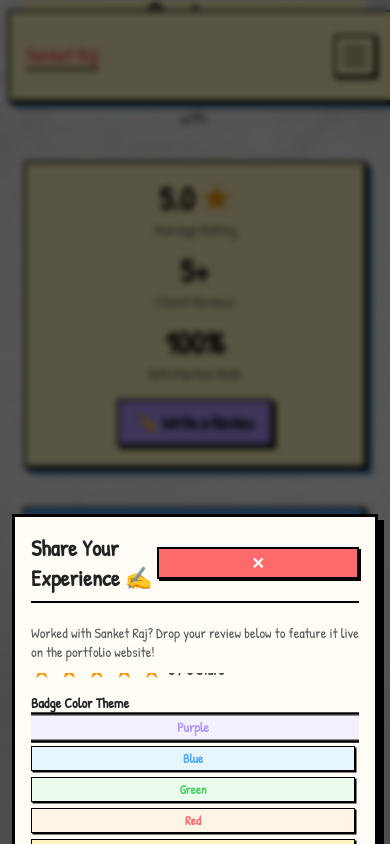
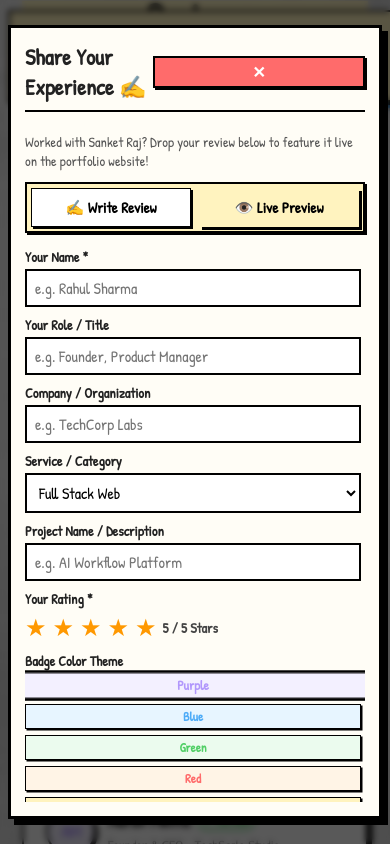
Before and after one commit to 21-sanket/my-portfolio, a React (Vite) app: page / in a window 390 px wide. Both pictures are taken after a click on the button "✏️ Write a Review". Shown: the part 6162-7006 px from the top of the page. Built offline with nearby package versions, Linux system fonts and the light colour scheme.

Commit message:
Optimize review capture modal UX on mobile devices with tab navigation

```diff
--- a/src/components/Testimonials.jsx
+++ b/src/components/Testimonials.jsx
@@ -105,9 +105,13 @@ export default function Testimonials() {
   // Hover state for star rating picker
   const [hoverRating, setHoverRating] = useState(0);
 
+  // State for mobile view tabs ("form" or "preview")
+  const [mobileTab, setMobileTab] = useState("form");
+
   // Lock body scroll when modal is open
   useEffect(() => {
     document.body.style.overflow = isModalOpen ? "hidden" : "";
+    if (isModalOpen) setMobileTab("form");
     return () => {
       document.body.style.overflow = "";
     };
@@ -446,7 +450,25 @@ export default function Testimonials() {
                 Worked with Sanket Raj? Drop your review below to feature it live on the portfolio website!
               </p>
 
-              <div className="modal-body-layout">
+              {/* Mobile View Tab Switcher */}
+              <div className="mobile-modal-tabs">
+                <button
+                  type="button"
+                  className={`mobile-tab-btn ${mobileTab === "form" ? "active" : ""}`}
+                  onClick={() => setMobileTab("form")}
+                >
+                  ✍️ Write Review
+                </button>
+                <button
+                  type="button"
+                  className={`mobile-tab-btn ${mobileTab === "preview" ? "active" : ""}`}
+                  onClick={() => setMobileTab("preview")}
+                >
+                  👁️ Live Preview
+                </button>
+              </div>
+
+              <div className={`modal-body-layout show-mobile-${mobileTab}`}>
                 {/* FORM */}
                 <form className="review-form" onSubmit={handleSubmitReview}>
                   <div className="form-row-2">
--- a/src/styles/sketch.css
+++ b/src/styles/sketch.css
@@ -1436,29 +1436,84 @@ button:hover {
   margin-bottom: 10px;
 }
 
+/* MOBILE MODAL TABS */
+.mobile-modal-tabs {
+  display: none;
+}
+
 /* MOBILE RESPONSIVE MODAL */
-@media (max-width: 850px) {
+@media (max-width: 768px) {
+  .mobile-modal-tabs {
+    display: flex;
+    gap: 8px;
+    margin-bottom: 14px;
+    background: var(--yellow);
+    padding: 4px;
+    border: 2px solid black;
+    box-shadow: 2px 2px 0 black;
+  }
+
+  .mobile-tab-btn {
+    flex: 1;
+    padding: 8px 12px;
+    font-family: inherit;
+    font-size: 0.95rem;
+    font-weight: bold;
+    border: 1.5px solid transparent;
+    background: transparent;
+    cursor: pointer;
+    transition: all 0.15s ease;
+  }
+
+  .mobile-tab-btn.active {
+    background: white;
+    border-color: black;
+    box-shadow: 2px 2px 0 black;
+  }
+
+  .review-modal-backdrop {
+    padding: 10px 8px;
+  }
+
   .review-modal {
-    top: 50%;
-    transform: translate(-50%, -50%);
-    padding: 16px;
-  }
+    width: 96vw;
+    max-height: 94vh;
+    padding: 14px;
+  }
+
   .modal-body-layout {
     grid-template-columns: 1fr;
-    display: flex;
-    flex-direction: column-reverse; /* Preview card on top for mobile */
-  }
-  .preview-pane {
-    position: relative;
-    top: 0;
-    max-height: none;
+    display: block;
+  }
+
+  .show-mobile-form .review-form {
+    display: flex !important;
+  }
+
+  .show-mobile-form .preview-pane {
+    display: none !important;
+  }
+
+  .show-mobile-preview .review-form {
+    display: none !important;
+  }
+
+  .show-mobile-preview .preview-pane {
+    display: block !important;
     width: 100%;
-    margin-bottom: 15px;
-  }
+  }
+
+  .form-group input,
+  .form-group select,
+  .form-group textarea {
+    font-size: 16px !important; /* Prevents mobile Safari tap zoom */
+  }
+
   .testimonials-stats-bar {
     flex-direction: column;
     gap: 15px;
   }
+
   .stat-divider {
     display: none;
   }
@@ -1466,7 +1521,7 @@ button:hover {
 
 @media (max-width: 600px) {
   .testimonials-section {
-    padding: 40px 16px;
+    padding: 40px 14px;
   }
   .form-row-2 {
     grid-template-columns: 1fr;
```
